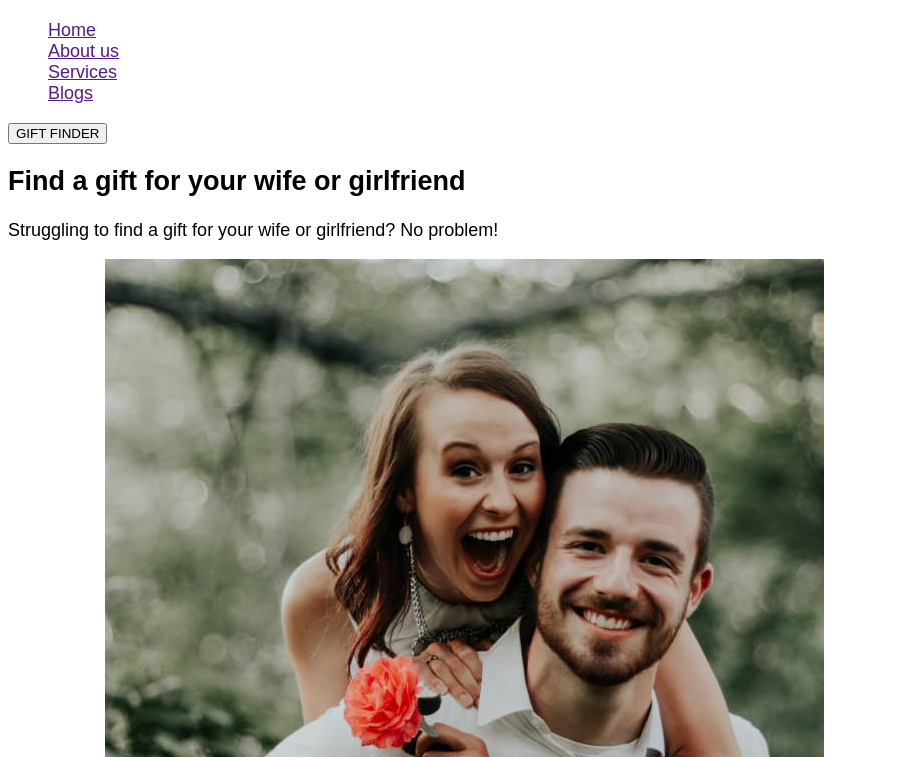
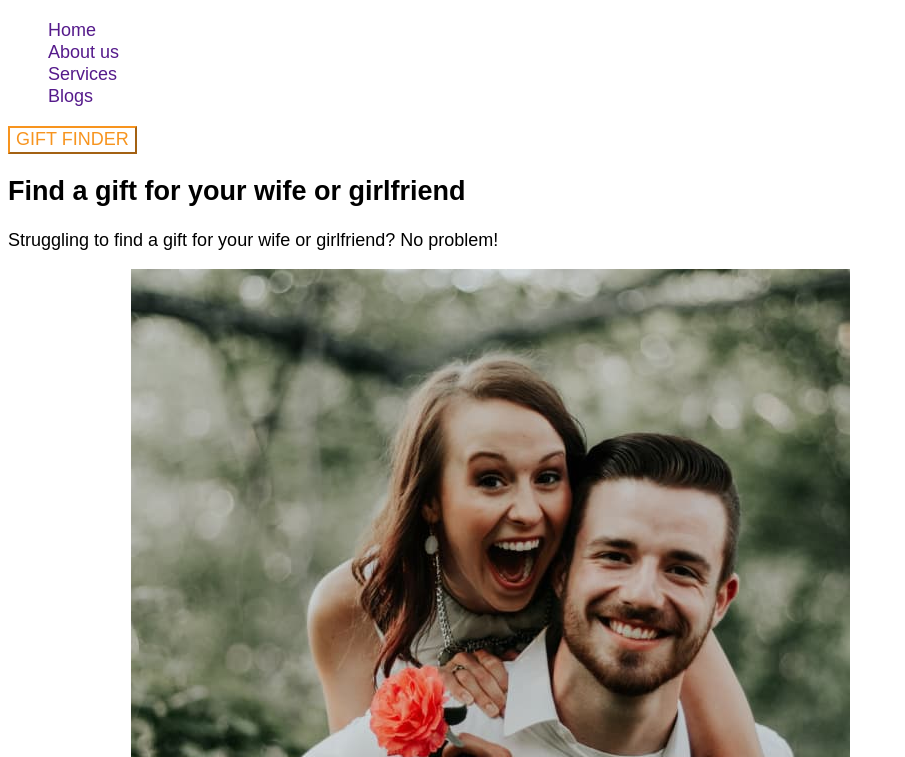
Before and after one commit to NatalyTokarieva/find-a-gift, a plain HTML site: page index.html in a window 1280 px wide. Shown: the part 43-800 px from the top of the page, without its empty margins (0-905 px from the left). Drawn offline with Linux system fonts and the light colour scheme.

Commit message:
Установил первую кнопку

```diff
--- a/css/styles.css
+++ b/css/styles.css
@@ -11,11 +11,36 @@ body{
     font-family: 'Montserra', sans-serif ;
     font-weight: 400;
     font-size: 18px;
-    text-decoration: none;
+}
+     button{
+        font:inherit;
+    }
 
 
-}
+
 
 .list{
     list-style: none;
 }
+
+.site-nav a{
+    line-height: 1.22;
+    text-decoration: none;
+}
+.site-nav a:hover,
+.site-nav a:focus{
+    color: var(--button-text--);
+}
+
+
+.white-button{
+    background-color:var(--white-text--);
+    color: var(--button-text--);
+    border-color: var(--button-text--);
+    font-family: 'Montserra', sans-serif ;
+    font-weight: 400;
+    font-size: 18px;
+    line-height: 1.22;
+    cursor: pointer;
+
+}
--- a/index.html
+++ b/index.html
@@ -14,14 +14,14 @@
     <header>
         <nav>
             <img src="./images/logo.svg" alt="logo">
-            <ul class="list">
+            <ul class="site-nav list">
                 <li> <a href="">Home</a></li>
                 <li> <a href="">About us</a></li>
                 <li> <a href="">Services</a></li>
                 <li> <a href="">Blogs</a></li>
             </ul>
         </nav>
-        <button type="button">GIFT FINDER</button>
+        <button type="button" class="white-button">GIFT FINDER</button>
     </header>
     <main>
         <section>
```
